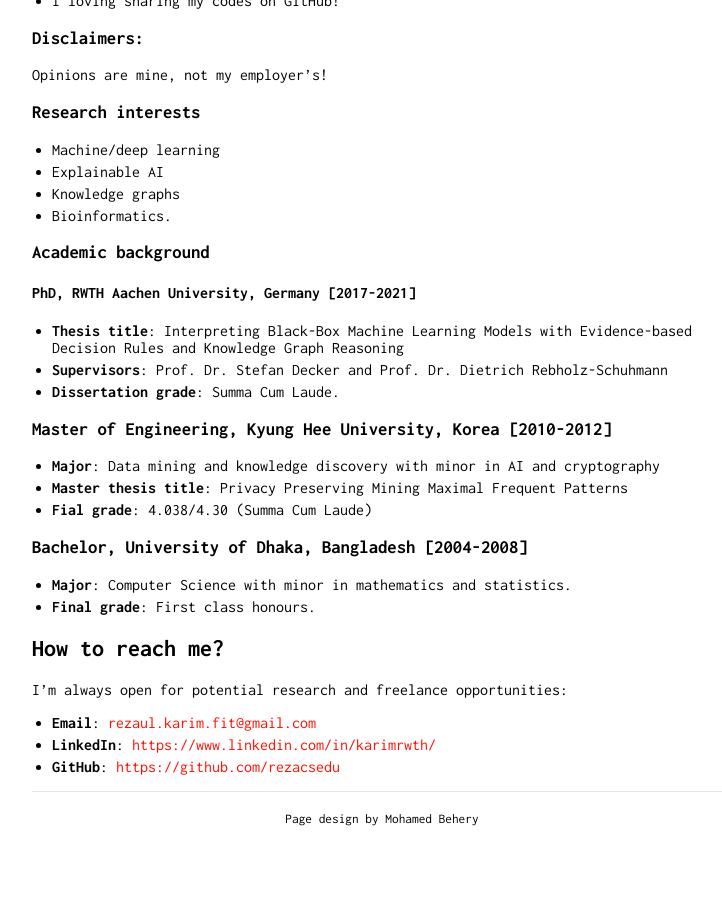
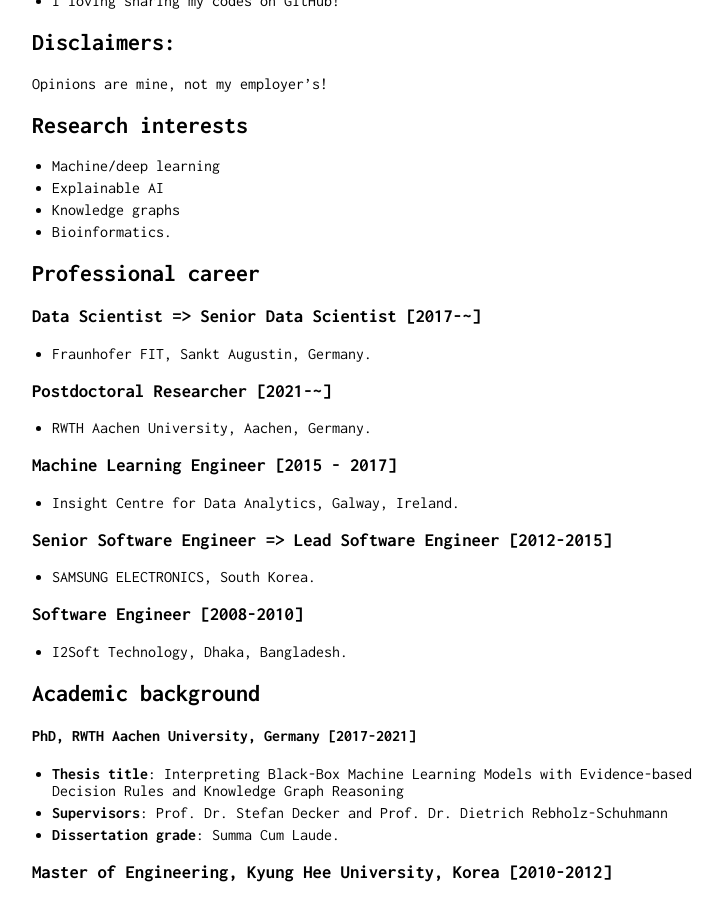
Before and after one commit to rezacsedu/rezacsedu.github.io, a Jekyll site: the page built from index.md, in a window 1280 px wide and 900 px high, scrolled down 495 px. Shown: the whole window, without its empty margins (258-980 px from the left). Built offline with Jekyll 4.4.1, drawn with Linux system fonts in a browser that asks for light colours; our own code applies the rules of GitHub Pages for plain Markdown files; before the commit the page ends 1321 px from its top, so only the background shows below that.

Commit message:
Update index.md

```diff
--- a/index.md
+++ b/index.md
@@ -1,8 +1,7 @@
 ## About Me!
-
 <img class="profile-picture" src="img/1664312512000.jpg" width="100">
 
-<p style='text-align: justify;'> I'm a Senior Data Scientist at Fraunhofer FIT and Postdoc at RWTH Aachen University. I did my PhD in Computer Science from RWTH Aachen University, Germany under the supervision of <b>Prof. Dr. Stefan Decker</b>, with distinction (Summan Cum Laude)! </p>
+<p style='text-align: justify;'> I'm a Senior Data Scientist at Fraunhofer FIT and Postdoc at RWTH Aachen University. I did my PhD in Computer Science from RWTH Aachen University, Germany under the supervision of <b> Prof. Dr. Stefan Decker</b>, with distinction (Summan Cum Laude)! </p>
 
 <p style='text-align: justify;'>I received a best paper award at 9th IEEE International Conference on Data Science & Advanced Analytics (DSAA'2020), Sydney, Australia, 2020. I also won the prestigious RWTH Aachen University <b>ICT Young Researcher Award</b> in 2020, for my contributions to ICT-related research. </p>
 
@@ -11,17 +10,34 @@
 - I wrote several machine learning [books](https://www.amazon.com/s?k=Md.+Rezaul+Karim&ref=nb_sb_noss) too.
 - I loving sharing my codes on GitHub!
 
-### Disclaimers:
+## Disclaimers:
 Opinions are mine, not my employer's!
 
-### Research interests
+## Research interests
 
 - Machine/deep learning
 - Explainable AI
 - Knowledge graphs
 - Bioinformatics.
 
-### Academic background
+## Professional career
+
+### Data Scientist => Senior Data Scientist [2017-~]
+- Fraunhofer FIT, Sankt Augustin, Germany.
+
+### Postdoctoral Researcher [2021-~]
+- RWTH Aachen University, Aachen, Germany.
+
+### Machine Learning Engineer [2015 - 2017]
+- Insight Centre for Data Analytics, Galway, Ireland.
+
+### Senior Software Engineer => Lead Software Engineer [2012-2015]
+-  SAMSUNG ELECTRONICS, South Korea.
+
+### Software Engineer [2008-2010]
+- I2Soft Technology, Dhaka, Bangladesh.
+
+## Academic background
 
 #### PhD, RWTH Aachen University, Germany [2017-2021]
 - **Thesis title**: Interpreting Black-Box Machine Learning Models with Evidence-based Decision Rules and Knowledge Graph Reasoning
```
